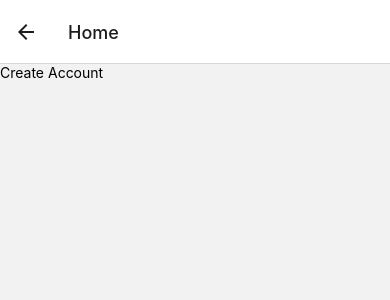
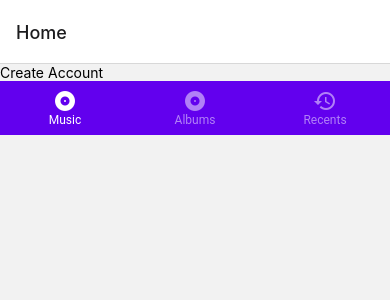
Before and after one commit to DannyHT04/ExpiredFrontEnd, a React Native app: screen /Home in a window 390 px wide. Shown: the top 300 px of the page. Built offline with nearby package versions, Linux system fonts and the light colour scheme.

Commit message:
End of Day commit

```diff
--- a/App.tsx
+++ b/App.tsx
@@ -11,12 +11,12 @@
 
 
 type RootStackParamList = {
-  Home:undefined;
-  Login:undefined;
+  Home: undefined;
+  Login: undefined;
   CreateAccount: undefined;
-  Profile:undefined;
-  Splash:undefined;
-  GroceryList:undefined;
+  Profile: undefined;
+  Splash: undefined;
+  GroceryList: undefined;
 }
 
 const Stack = createNativeStackNavigator<RootStackParamList>();
@@ -24,35 +24,35 @@
   return (
     <NavigationContainer>
       <Stack.Navigator>
-      <Stack.Screen
+        {/* <Stack.Screen
           name="Login"
           component={LoginScreen}
-      options={{title:"Login"}}
+          options={{ title: "Login" }}
         />
         <Stack.Screen
           name="CreateAccount"
           component={CreateAccountScreen}
-      options={{title:"Create Account"}}
-      />
+          options={{ title: "Create Account" }}
+        /> */}
         <Stack.Screen
           name="Home"
           component={HomeScreen}
-      options={{title:"Home"}}
+          options={{ title: "Home" }}
         />
         <Stack.Screen
           name="Profile"
           component={ProfileScreen}
-      options={{title:"Profile"}}
+          options={{ title: "Profile" }}
         />
         <Stack.Screen
           name="Splash"
           component={SplashScreen}
-      options={{title:"Splash"}}
+          options={{ title: "Splash" }}
         />
         <Stack.Screen
           name="GroceryList"
           component={GroceryListScreen}
-      options={{title:"GroceryList"}}
+          options={{ title: "GroceryList" }}
         />
       </Stack.Navigator>
 
--- a/Components/FooterComponent.tsx
+++ b/Components/FooterComponent.tsx
@@ -0,0 +1,33 @@
+import { FC, useState } from "react";
+import { BottomNavigation, Text } from 'react-native-paper';
+
+const MusicRoute = () => <Text>Music</Text>;
+
+const AlbumsRoute = () => <Text>Albums</Text>;
+
+const RecentsRoute = () => <Text>Recents</Text>;
+
+const FooterComponent: FC = () => {
+  const [index, setIndex] = useState(0);
+  const [routes] = useState([
+    { key: 'music', title: 'Music', icon: 'album' },
+    { key: 'albums', title: 'Albums', icon: 'album' },
+    { key: 'recents', title: 'Recents', icon: 'history' },
+  ]);
+
+  const renderScene = BottomNavigation.SceneMap({
+    music: MusicRoute,
+    albums: AlbumsRoute,
+    recents: RecentsRoute,
+  });
+
+  return (
+    <BottomNavigation
+      navigationState={{ index, routes }}
+      onIndexChange={setIndex}
+      renderScene={renderScene}
+    />
+  );
+};
+
+export default FooterComponent;
--- a/Screens/HomeScreen.tsx
+++ b/Screens/HomeScreen.tsx
@@ -1,9 +1,13 @@
-import {Text} from 'react-native';
+import { Text, View } from 'react-native';
 import { FC } from 'react';
+import FooterComponent from '../Components/FooterComponent';
 
-const HomeScreen:FC = () => {
-    return(
+const HomeScreen: FC = () => {
+    return (
+        <View>
         <Text>Create Account</Text>
+        <FooterComponent />
+        </View>
     );
 }
 
--- a/Screens/LoginScreen.tsx
+++ b/Screens/LoginScreen.tsx
@@ -1,11 +1,14 @@
 import {View, Text} from 'react-native';
 import {FC} from 'react';
+import HomeScreen from './HomeScreen';
 
 const LoginScreen: FC = () => {
 
     return(
         <View>
             <Text>Login</Text>
+            <HomeScreen />
+
         </View>
     );
 }
```
Lines whose indentation alone changed are shown as unchanged.
